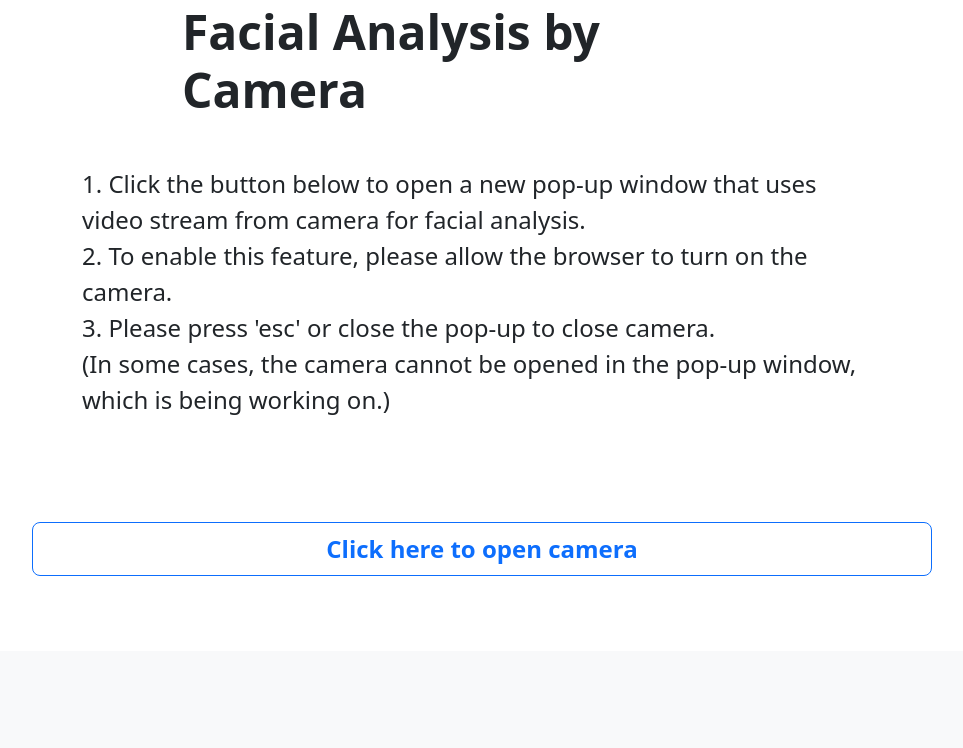
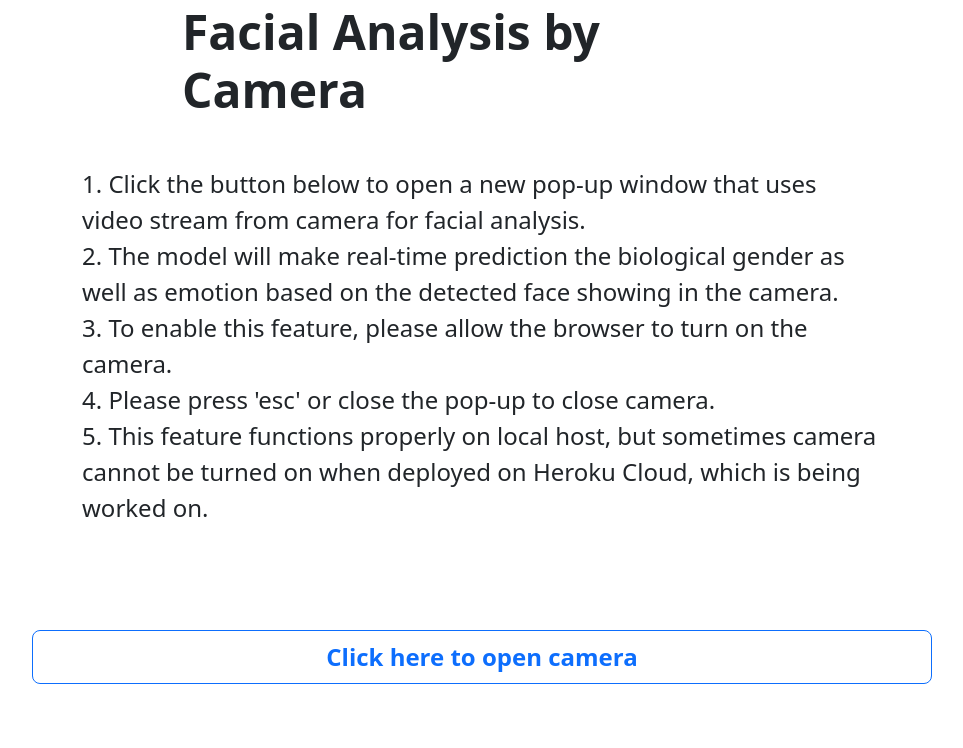
Before and after one commit to LBY777/FacialAnalysisWebApp, a Flask app: page /app/camera/ in a window 1280 px wide. Shown: the part 149-897 px from the top of the page, without its empty margins (158-1121 px from the left). Before the commit the page ends 725 px from the top, so only its background shows below. Run offline with Flask 2, Linux system fonts and the light colour scheme; parts of the project's set-up code (start-up, migrations or seed data) failed here and were passed over.

Commit message:
updated camera and video html

```diff
--- a/templates/camera.html
+++ b/templates/camera.html
@@ -11,9 +11,10 @@
     <div class="">
         <p class="mbr-text pb-3 mbr-semibold mbr-fonts-style display-7 mx-auto" style=" width: 800px; font-size: x-large;" style=" width: 700px; font-weight: 500;">
         1. Click the button below to open a new pop-up window that uses video stream from camera for facial analysis.<br>
-        2. To enable this feature, please allow the browser to turn on the camera. <br>
-        3. Please press 'esc' or close the pop-up to close camera. <br>
-        (In some cases, the camera cannot be opened in the pop-up window, which is being working on.)
+        2. The model will make real-time prediction the biological gender as well as emotion based on the detected face showing in the camera. <br>
+        3. To enable this feature, please allow the browser to turn on the camera. <br>
+        4. Please press 'esc' or close the pop-up to close camera. <br>
+        5. This feature functions properly on local host, but sometimes camera cannot be turned on when deployed on Heroku Cloud, which is being worked on.
         <br><br><br>
         </p>
         <script type="text/javascript">
@@ -39,15 +40,6 @@
     </div> -->
     <br><br>
 
-
-
-
-
-
-
-
-
-
 </div>
 
 {% endblock %}
--- a/templates/video.html
+++ b/templates/video.html
@@ -10,10 +10,10 @@
     <div class="">
         <p class="mbr-text pb-3 mbr-semibold mbr-fonts-style display-7 mx-auto" style=" width: 800px; font-size: x-large;" style=" width: 700px; font-weight: 500;">
             1. Upload a video in .mp4 format. <br>
-            2. The model will predict the biological gender as well as emotion based on the detected face in the video. <br>
+            2. The model will make real-time prediction the biological gender as well as emotion based on the detected face in the video. <br>
             3. Please wait for a while for the output to come out. <br>
             4. An output of image instead of a video means that the predicted video cannot be displayed for some reason, such as the browser. <br>
-            (In some cases, a time-out error might occur, which is being working on.)
+            5. This feature functions properly on local host, but sometimes leads to a timeout error when deployed on Heroku Cloud, which is being worked on.
         </p>
         <br><br>
 
```
